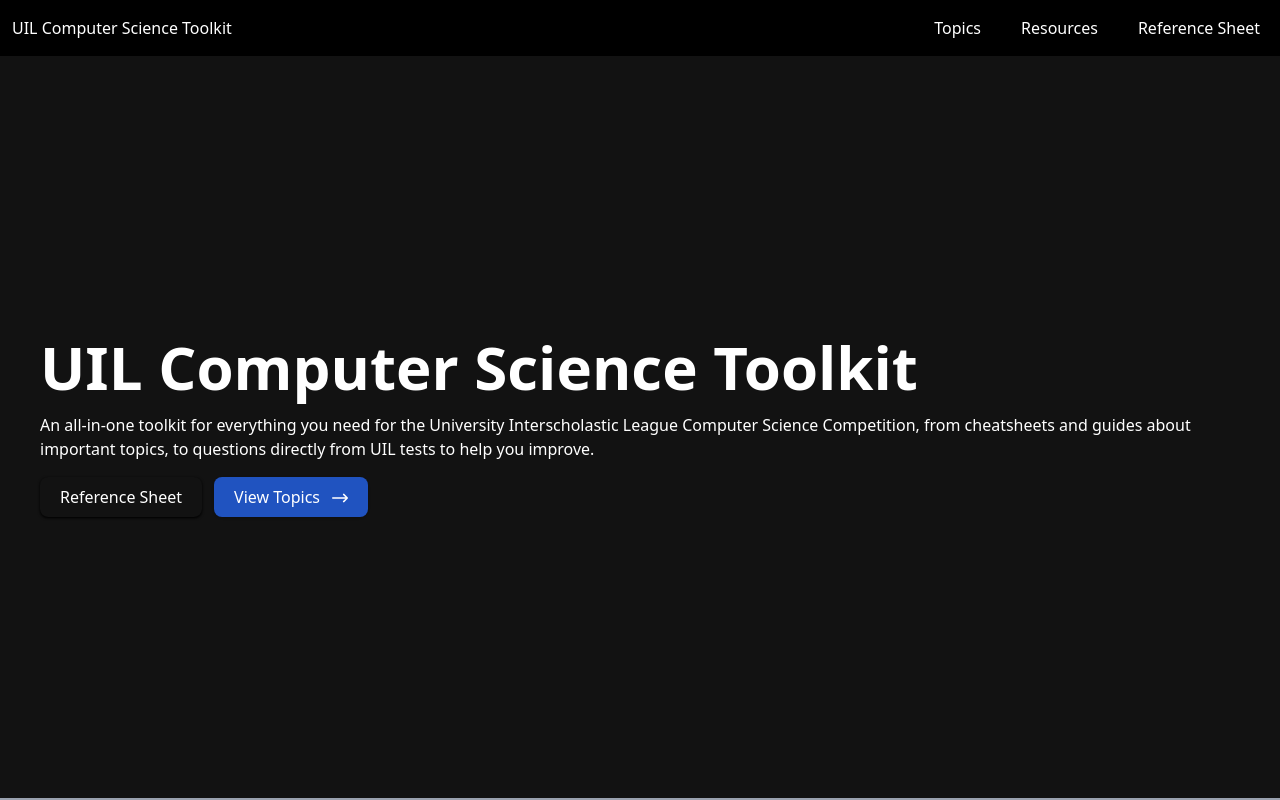
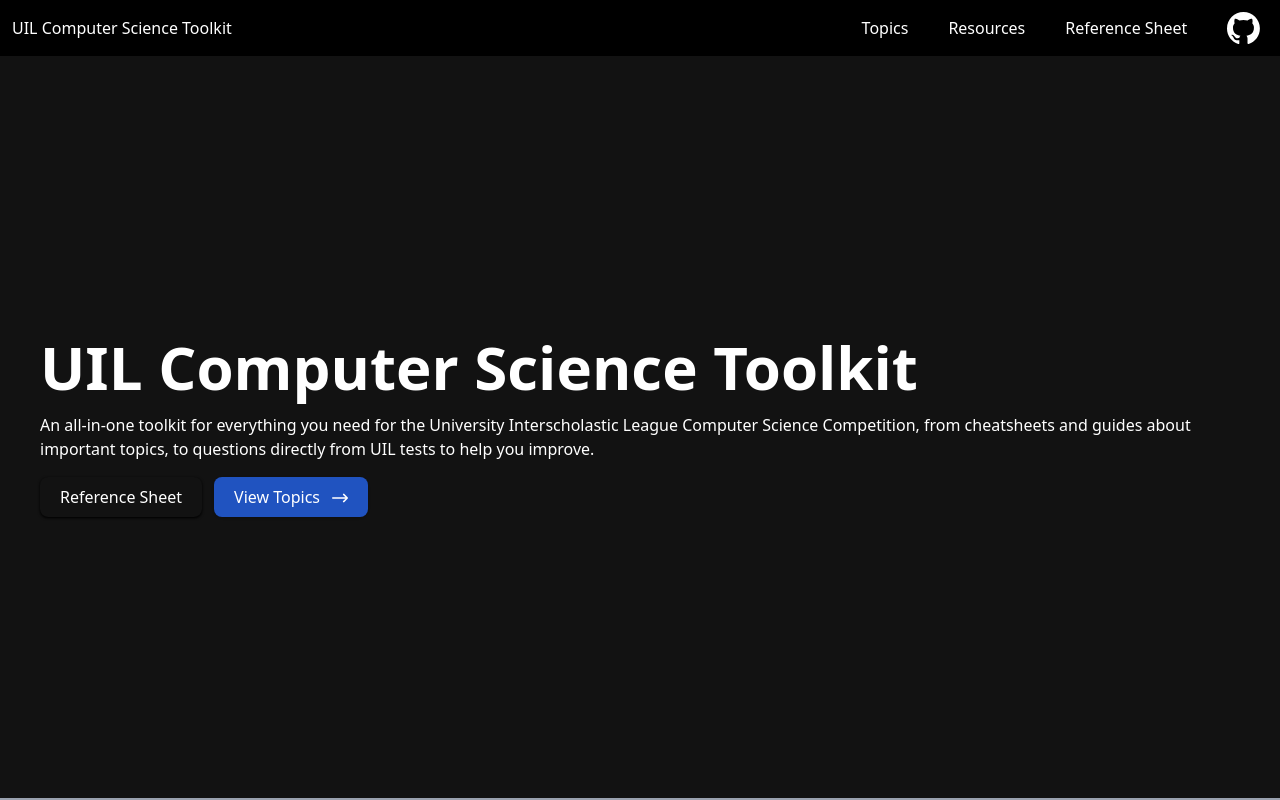
Before and after one commit to Villy-P/UIL-CS-Toolkit, a SvelteKit app: page / in a window 1280 px wide. Shown: the top 800 px of the page. Built offline with nearby package versions, Linux system fonts and the light colour scheme.

Commit message:
feat: add GitHub link and logo to Navbar for improved visibility

```diff
--- a/src/components/Navbar.svelte
+++ b/src/components/Navbar.svelte
@@ -4,6 +4,9 @@
         <a class="h-full flex items-center px-5 hover:bg-gray-950 navitem" href="/topics">Topics</a>
         <a class="h-full flex items-center px-5 hover:bg-gray-950 navitem" href="/resources">Resources</a>
         <a class="h-full flex items-center px-5 hover:bg-gray-950 navitem" href="/reference">Reference Sheet</a>
+        <a class="h-full flex items-center px-5 hover:bg-gray-950 navitem" href="https://github.com/Villy-P/UIL-CS-Toolkit" target="_blank">
+            <img class="h-8" src="/social/github-mark-white.svg" alt="Github Page"/>
+        </a>
     </div>
 </nav>
 
```
Also changed, not shown: static/social/github-mark-white.svg (added).
